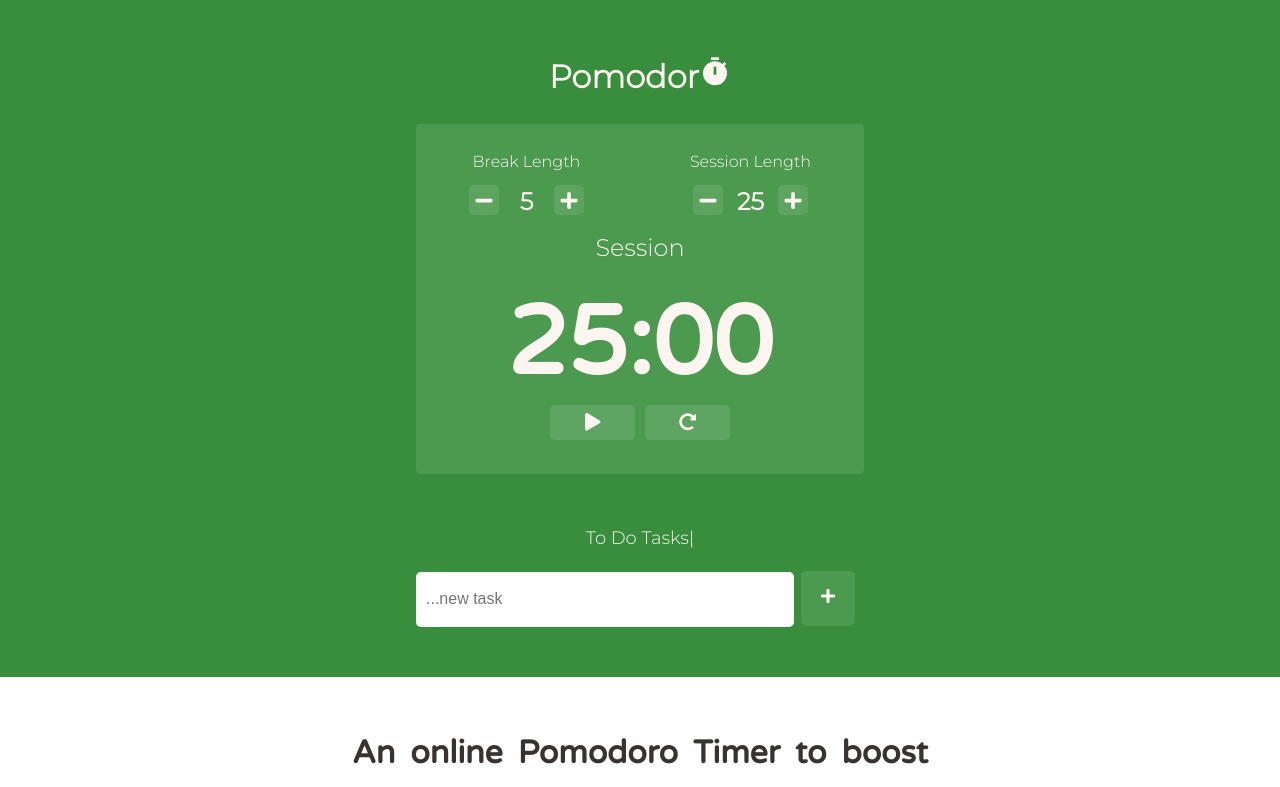
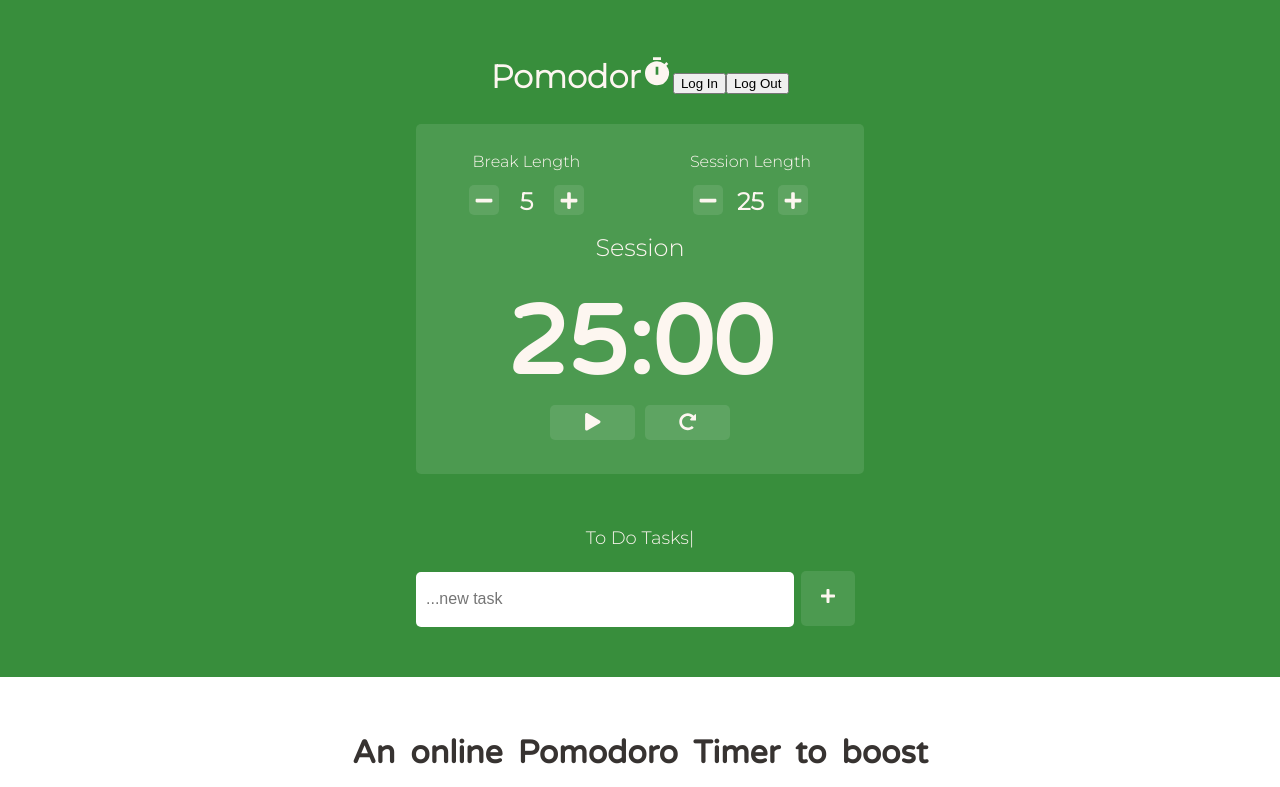
Before and after one commit to abroroo/pomodoro-timer, a React (Create React App) app: page / in a window 1280 px wide. Shown: the top 787 px of the page. Built offline with nearby package versions, Linux system fonts and the light colour scheme.

Commit message:
Login and Logout func added, gotta work on profile now

```diff
--- a/package.json
+++ b/package.json
@@ -4,6 +4,7 @@
   "version": "0.1.0",
   "private": true,
   "dependencies": {
+    "@auth0/auth0-react": "^1.8.0",
     "@testing-library/jest-dom": "^5.14.1",
     "@testing-library/react": "^11.2.7",
     "@testing-library/user-event": "^12.8.3",
--- a/src/components/App.js
+++ b/src/components/App.js
@@ -5,6 +5,8 @@
 import './styles/App.css';
 import ToDoList from "./ToDoList";
 import { MdTimer } from "react-icons/md";
+import LoginButton from "./login.js";
+import LogoutButton from "./logout.js";
 
 export default class App extends Component {
   constructor(props) {
@@ -133,6 +135,8 @@
         <div className="pomodoro-clock-header">
           <h1 className="pomodoro-clock-header-name">
            Pomodor<MdTimer className="timer-icon" />
+           <LoginButton />
+           <LogoutButton />
           </h1>
         </div>
         <div className="container">
--- /dev/null
+++ b/src/components/login.js
@@ -0,0 +1,11 @@
+import React from "react";
+import { useAuth0 } from "@auth0/auth0-react";
+
+const LoginButton = () => {
+    const { loginWithRedirect } = useAuth0();
+
+    return <button onClick={() => loginWithRedirect()}>Log In</button>;
+
+};
+
+export default LoginButton;
--- /dev/null
+++ b/src/components/logout.js
@@ -0,0 +1,14 @@
+import React from "react";
+import { useAuth0 } from "@auth0/auth0-react";
+
+const LogoutButton = () => {
+    const { logout } = useAuth0();
+
+    return (
+        <button onClick={() => logout({
+            returnTo: window.location.origin
+        })}>Log Out</button>
+    );
+};
+
+export default LogoutButton;
--- a/src/index.js
+++ b/src/index.js
@@ -2,11 +2,20 @@
 import ReactDOM from 'react-dom';
 import './index.css';
 import App from './components/App';
+import { Auth0Provider } from "@auth0/auth0-react";
 
 
-ReactDOM.render(<App
+ReactDOM.render(
+<Auth0Provider
+  domain="dev-zmn26yfz.us.auth0.com"
+  clientId="qgNfyno4isKlcgfmkC23iMegGEFoCyqn"
+  redirectUri={window.location.origin}
+  >
+    <App
   githubURL="https://github.com/completejavascript/pomodoro-clock"
   defaultBreakLength='5'
-  defaultSessionLength='25' />,
+  defaultSessionLength='25' />
+
+  </Auth0Provider>,
   document.getElementById('root')
 );
```
Also changed, not shown: src/components/Dashboard/Dashboard.js (deleted, +0 -7 lines), src/components/Preferences/Preferences.js (deleted, +0 -7 lines), src/components/profile.js (added, +23 -0 lines), 1 other file (tests, documents, lock files or other folders).
